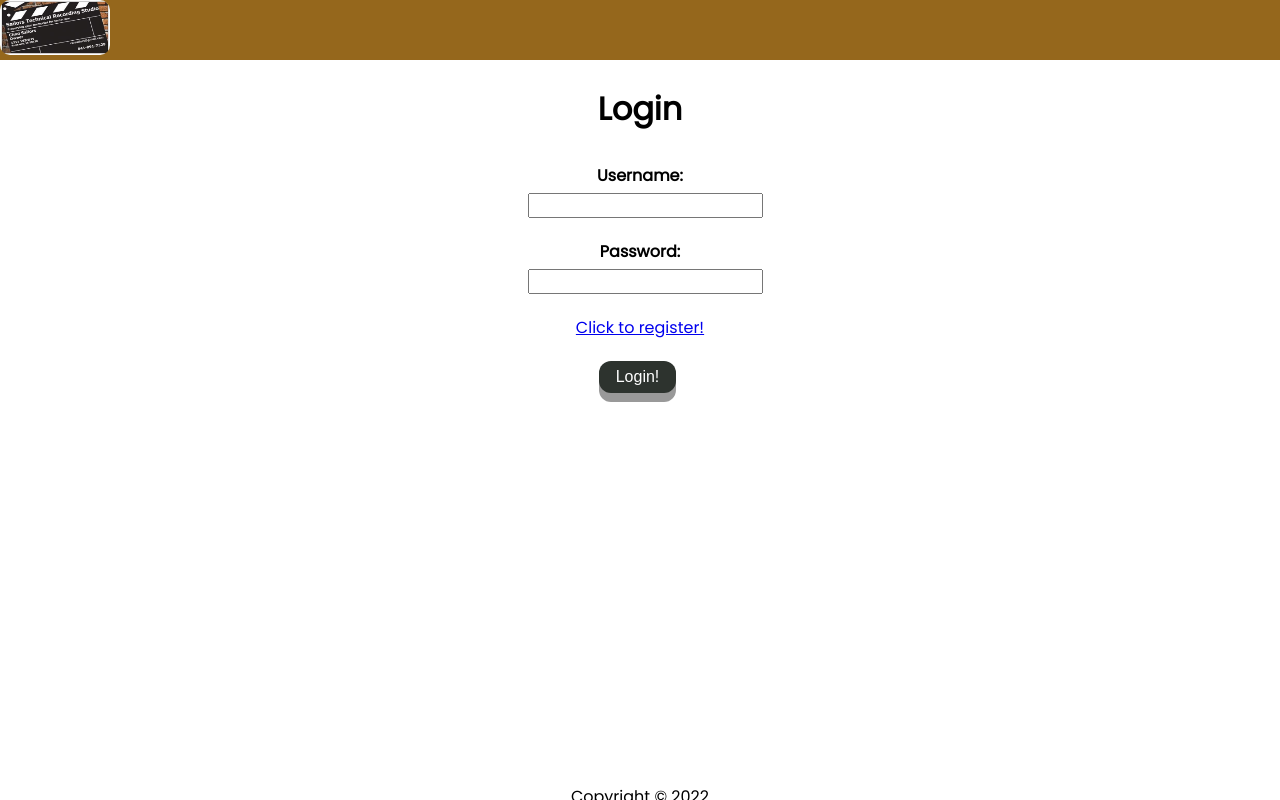
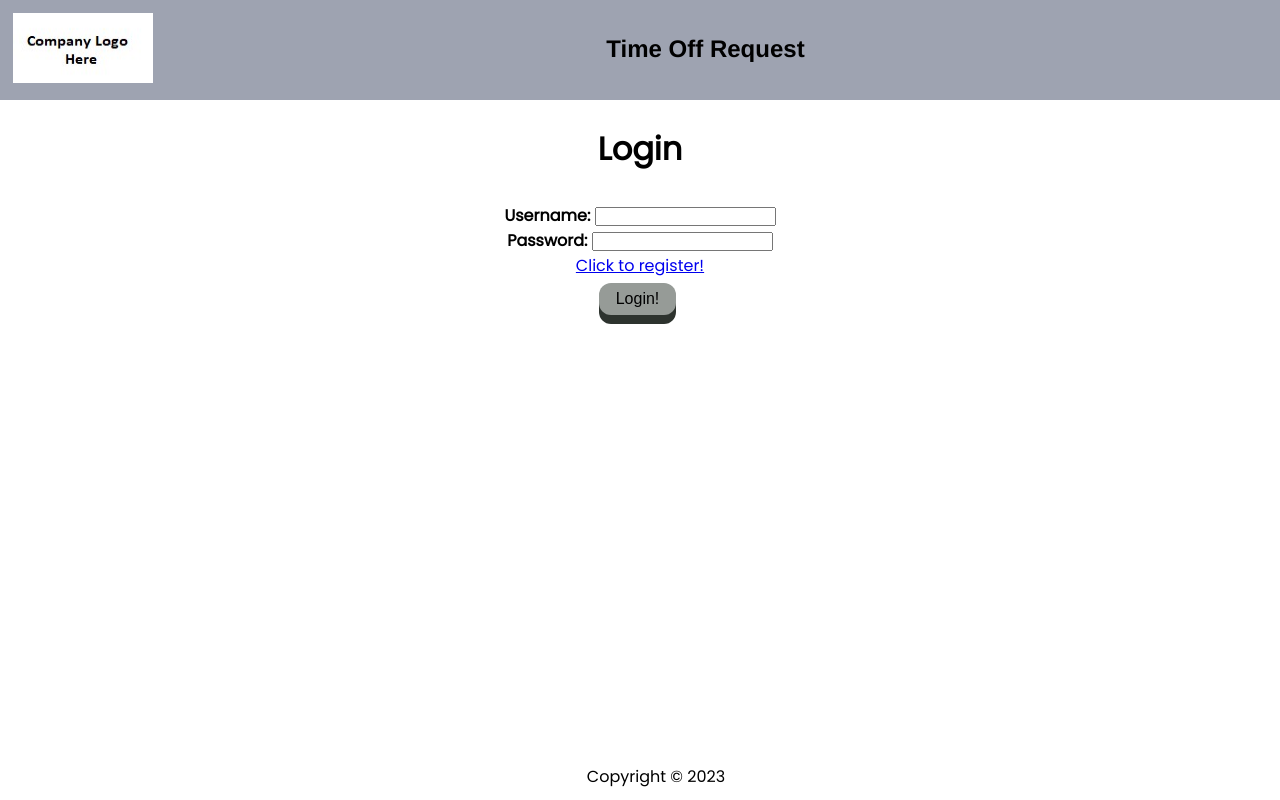
Before and after one commit to HREngCode/Capstone_PTO, a React (Create React App) app in the folder frontend/: page /login in a window 1280 px wide. Built offline with nearby package versions, Linux system fonts and the light colour scheme.

Commit message:
Improved Styling For New Request Page + Improved Look For Active Requests Per Employee On Home Page

```diff
--- a/frontend/src/App.css
+++ b/frontend/src/App.css
@@ -5,7 +5,7 @@
 *::after {
   margin: 0;
   padding: 0;
-  box-sizing: inherit;
+  /* box-sizing: inherit; */
 }
 
 html {
@@ -15,6 +15,24 @@ html {
 
 p {
   font-size: 16px;
+}
+
+.act_req_title {
+  text-align: center;
+}
+
+.active_requests {
+  display: block;
+  border: 2px solid black;
+  background-color: grey;
+  padding-left: 20px;
+  padding-right: 10px;
+  margin-left: 20px;
+  margin-top: 10px;
+  width: fit-content;
+  height: 400px;
+  overflow-y: scroll;
+  box-shadow: 0 9px #d7ddd8;
 }
 
 .admin-buttons {
@@ -38,11 +56,11 @@ button {
   text-align: center;
   text-decoration: none;
   outline: none;
-  color: #fff;
-  background-color: #2d332e;
+  color: #000000;
+  background-color: #969b97;
   border: none;
   border-radius: 12px;
-  box-shadow: 0 9px #999;
+  box-shadow: 0 9px #2d332e;
 }
 
 button:hover {
@@ -51,58 +69,109 @@ button:hover {
   background-color: rgb(107, 110, 113);
 }
 
-.flex-container {
+.calendar{
+  background-color: grey;
+}
+
+.column1 {
+  box-sizing: border-box;
+  float: left;
+  width: 75.00%;
+  padding: 25px;
+}
+
+.column2 {
+  box-sizing: border-box;
+  width: 25.00%;
+  float: right;
+  padding-top: 100px;
+}
+
+/* .container-flex-admin {
+  display: flex;
+  flex-wrap: wrap;
+  justify-content: space-between;
+  margin: 20px;
+  flex-direction: row;
+  padding: 10px;
+} */
+
+/* .flex-container {
   float: right;
   display: flex;
   margin-top: 90px;
   margin-right: 10px;
   flex-wrap: wrap;
   width: 250px;
-}
+} */
 
-.container-flex-admin {
-  display: flex;
-  flex-wrap: wrap;
-  justify-content: space-between;
-  margin: 20px;
-  flex-direction: row;
+/* .flex-grid {
+  display: grid;
+} */
+
+.info {
+  box-sizing: border-box;
+  background-color: grey;
+  border: 5px;
+  border-color: #000000;
+  border-radius: 20px;
+  float: left;
+  margin: 50px;
   padding: 10px;
 }
 
-.flex-grid {
-  display: grid;
-}
-
-.form {
-  align-items: center;
-  display: flex;
-  flex-direction: column;
-  justify-content: flex-end;
-  gap: 1rem;
-}
-
-.form input {
+/* .request-table form input {
   display: block;
-  width: 100%;
   height: 25px;
   margin: 5px;
   padding: 3px 7px;
   font-size: 16px;
+} */
+
+/* .requests-homepage{
+  display: grid;
+} */
+
+/* .request-table{
+  background-color: grey;
+  width: fit-content;
+  margin: 50px;
+  padding: 20px;
+} */
+
+.req-column1 {
+  box-sizing: border-box;
+  float: left;
+  width: 50.00%;
+  padding: 10px;
 }
 
-.title-homepage {
+.req-column1 h3 {
   text-align: center;
-  margin-top: 20px;
 }
 
-.requests-homepage{
-  display: grid;
+.req-column2 {
+  box-sizing: border-box;
+  width: 50.00%;
+  float: right;
 }
 
 .request-table{
+  background-color: grey;
+  border: 5px;
+  border-color: #000000;
+  border-radius: 20px;
   display: grid;
-  justify-content: space-around;
-  margin: 50px;
+  justify-content: center;
+  float: center;
+  margin: 40px;
+  padding: 10px;
+}
+
+.request-table form {
+  width: fit-content;
+  height: fit-content;
+  padding: 20px;
 }
 
 .submit-new-request{
@@ -111,20 +180,21 @@ button:hover {
   margin-top: 20px;
 }
 
-.sup-update-request{
+/* .sup-update-request{
   display: flex;
     justify-items: center;
     margin-top: 20px;
     justify-content: space-evenly;
+} */
+
+.title-homepage {
+  text-align: center;
+  margin-top: 20px;
+  font-family: "Franklin Gothic Medium", Times, serif;
 }
 
-.update-request{
+/*.update-request{
   display: grid;
   justify-items: center;
   margin-top: 20px;
-}
-
-.calendar{
-  width: 75%;
-  float: left;
-}
+} */
--- a/frontend/src/components/Footer/Footer.jsx
+++ b/frontend/src/components/Footer/Footer.jsx
@@ -3,7 +3,7 @@ import "./Footer.css";
 const Footer = () => {
   return (
     <footer>
-      <p>Copyright © 2022</p>{" "}
+      <p>Copyright © 2023</p>{" "}
     </footer>
   );
 };
--- a/frontend/src/components/FullCalendar/FullCal.jsx
+++ b/frontend/src/components/FullCalendar/FullCal.jsx
@@ -18,8 +18,6 @@ const FullCal = (props)=> {
   const navigate = useNavigate();
   const [weekendsVisible, setWeekendsVisible] = useState(true)
   const [currentEvents, setCurrentEvents] = useState([])
-  const [elId, setElId] = useState('')
-  const [eventId, setEventId] = useState('')
   // const [numberEvents, setNumberEvents] = useState(0)
 
   useEffect(() => {
--- a/frontend/src/components/FullCalendar/index.css
+++ b/frontend/src/components/FullCalendar/index.css
@@ -34,7 +34,7 @@ b { /* used for event dates/times */
 }
 
 .demo-app-sidebar {
-  width: 300px;
+  width: 75%;
   line-height: 1.5;
   background: #eaf9ff;
   border-right: 1px solid #d3e2e8;
--- a/frontend/src/components/Header/Header.css
+++ b/frontend/src/components/Header/Header.css
@@ -1,18 +1,23 @@
 /* header container */
 .header {
-    height: 60px;
-    overflow: hidden;
-    background-color: rgb(149, 103, 28);
-    font-family: Arial;
-  }
-
-.header_image{
-    width: 110px;
-    height: 55px;
-    border-radius: 10px;
-    align-items: left;
+  display: grid;
+  height: 100px;
+  overflow: hidden;
+  background-color: rgb(158, 163, 177);
 }
 
-.header-title{
+.header img{
+  display: inline;
+  float: left;
+  width: 140px;
+  height: 70px;
+  border-radius: 10px;
+  padding: 13px;
+}
+
+.header h2{
   text-align: center;
+  /* display: inline; */
+  font-family:'Franklin Gothic Medium', 'Arial Narrow', Arial, sans-serif;
+  padding: 35px;
 }
--- a/frontend/src/components/Header/Header.jsx
+++ b/frontend/src/components/Header/Header.jsx
@@ -1,17 +1,15 @@
 import React from 'react';
 import "./Header.css";
-import logo from "../../assets/StrsLogo.jpg"
+import logo from "../../assets/template.jpg"
 
 
 const Header = () => {
     return (
         <div className="header">
             <header>
-                <img className="header_image" src={logo} alt=""/>
+                    <img src={logo} alt=""/>
+                    <h2>Time Off Request</h2>
             </header>
-            <div className='header-title'>
-                <h2>Time Off Request</h2>
-            </div>
         </div>
     );
   };
--- a/frontend/src/components/NavBar/NavBar.css
+++ b/frontend/src/components/NavBar/NavBar.css
@@ -2,7 +2,8 @@
 .navbar {
   overflow: hidden;
   background-color: #333;
-  font-family: Arial;
+  font-family: Impact;
+  margin: auto;
 }
 
 /* Links inside the navbar */
@@ -27,15 +28,16 @@
   border: none;
   outline: none;
   color: white;
-  padding: 14px 16px;
+  padding-top: 9px;
+  font-family: Impact, Haettenschweiler, 'Arial Narrow Bold', sans-serif;
   background-color: inherit;
-  font-family: inherit; /* Important for vertical align on mobile phones */
-  margin: 0; /* Important for vertical align on mobile phones */
+  /* font-family: inherit; Important for vertical align on mobile phones */
+  /* margin: 0; Important for vertical align on mobile phones */
 }
 
 /* Add a red background color to navbar links on hover */
 .navbar a:hover, .dropdown:hover .dropbtn {
-  background-color: red;
+  background-color: rgb(129, 126, 126);
 }
 
 /* Dropdown content (hidden by default) */
--- a/frontend/src/pages/HomePage/HomePage.js
+++ b/frontend/src/pages/HomePage/HomePage.js
@@ -54,28 +54,35 @@ const HomePage = (props) => {
 
   return (
     <div><Navbar />
+      <div className="body">
+        <div className="column1">
           <div className="title-homepage">
             <h1>Home Page for {props.employeeData.employee_first_name + " " + props.employeeData.employee_last_name}!</h1>
             <div>
               <div className="calendar">
                     <FullCal ptoRequests= {ptoRequests} />
               </div>
-            <div className="flex-container">
+            </div>
+          </div>
+        </div>
+        <div className="column2">
+          <div className="act_req_title"><b><h3>Active Requests</h3></b></div>
           {/* Javascript Map Function can generate multiple components from an array of data */}
+            <div className="active_requests">
             {ptoRequests &&
             ptoRequests.map((ptoRequest) => (
-                <p key={ptoRequest.id}>
-                  <p><b>Request Number:</b>{" " + ptoRequest.id}</p>
-                  <p><b>Date Requested:</b>{" " + formatDate(ptoRequest.date_requested)}</p>
-                  <p><b>Hours Requested:</b> {" " + ptoRequest.hours_requested}</p>
+              <div key={ptoRequest.id}>
+                {/* <ul><b>Request Number:</b>{" " + ptoRequest.id}</ul> */}
+                <ul><b>Date Requested:</b>{" " + formatDate(ptoRequest.date_requested)}</ul>
+                <ul><b>Hours Requested:</b> {" " + ptoRequest.hours_requested}</ul>
                 <div>{ptoRequest.approved?
                 (<div>
-                    <p><b>Approved:</b> {" Yes"}</p>
+                  <ul><b>Approved:</b> {" Yes"}</ul>
                 </div>) :(<div>
-                    <p><b>Approved:</b> {" No"}</p></div>)
+                  <ul><b>Approved:</b> {" No"}</ul></div>)
               }</div>
                 <button onClick={() => handleClick(ptoRequest)}>Detail</button>
-                </p>
+              </div>
               ))}
           </div>
         </div>
```
Also changed, not shown: frontend/src/pages/NewTimeOffRequestPage/NewTimeOffRequestPage.js (+34 -27 lines), frontend/src/assets/StrsLogo.jpg, frontend/src/assets/template.jpg (added). Lines whose indentation alone changed are shown as unchanged.
